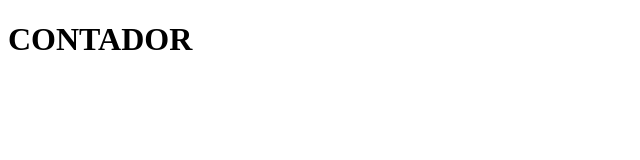
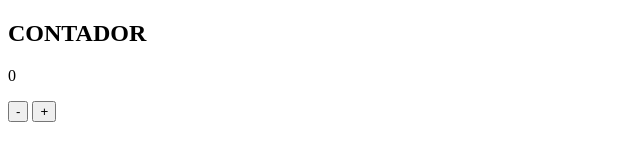
Before and after one commit to doug535/novocontador, a plain HTML site: page index.html in a window 1280 px wide. Shown: the whole page, without its empty margins (0-640 px from the left). Drawn offline with Linux system fonts and the light colour scheme.

Commit message:
criar arquivo css

```diff
--- a/index.html
+++ b/index.html
@@ -5,9 +5,18 @@
     <meta http-equiv="X-UA-Compatible" content="IE=edge">
     <meta name="viewport" content="width=device-width, initial-scale=1.0">
     <title>Contador</title>
+    <link rel="stylesheet" href="estilo.css">
 </head>
 <body>
-    <h1>CONTADOR</h1>
+
+    <section>
+
+     <h1>CONTADOR</h1>
+     <p>0</p>
+     <button>-</button>
+     <button>+</button>
+
+    </section>
 
 </body>
 </html>
```
Also changed, not shown: estilo.css (added).
